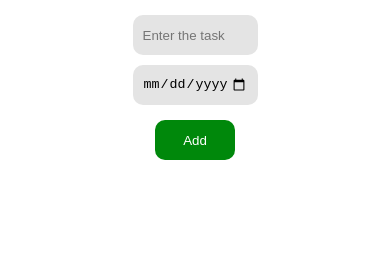
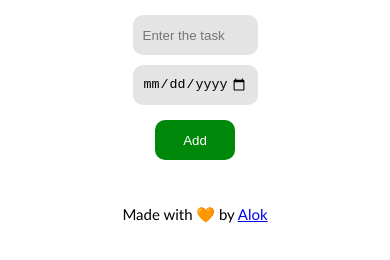
Before and after one commit to AlokYadavCodes/Web-Dev-Projects, a plain HTML site: page Tutorial Projects/to-do/index.html in a window 390 px wide. Shown: the part 78-338 px from the top of the page. Drawn offline with Linux system fonts and the light colour scheme.

Commit message:
add footer

```diff
--- a/Tutorial Projects/to-do/index.html
+++ b/Tutorial Projects/to-do/index.html
@@ -15,6 +15,9 @@
         <button class="green" onclick="addTask();">Add</button>
     </div>
     <div class="added-task"></div>
+    <footer>
+        Made with 🧡 by <a target="_blank" href="https://x.com/alokcodes">Alok</a>
+    </footer>
 
     <script src="to-do.js"></script>
 </body>
--- a/Tutorial Projects/to-do/to-do.css
+++ b/Tutorial Projects/to-do/to-do.css
@@ -54,6 +54,13 @@ button{
     align-items: center;
 }
 
+footer{
+    font-family: 'Trebuchet MS', 'Lucida Sans Unicode', 'Lucida Grande', 'Lucida Sans', Arial, sans-serif;
+    font-size: 15px;
+    margin: 30px;
+    text-align: center;
+}
+
 @media screen and (max-width:420px) {
     .add-task{
         display: flex;
@@ -66,7 +73,7 @@ button{
         font-size: 16px;
         display: grid;
         margin: 5px;
-        grid-template-columns: 40% 40% 17%
+        grid-template-columns: 40% 40% 15%
     }
     .task-field, .date-field{
         margin: 3px;
```
